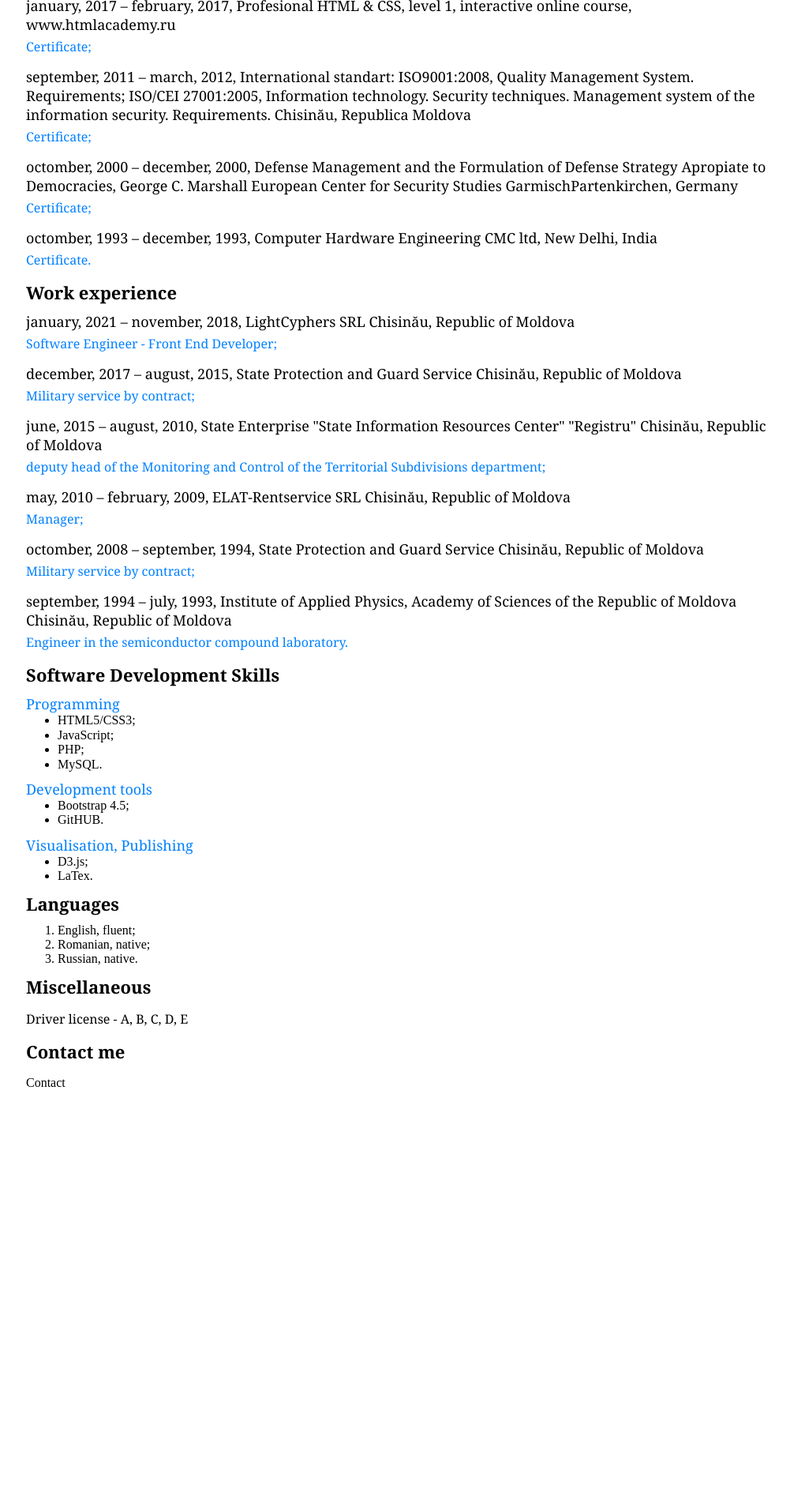
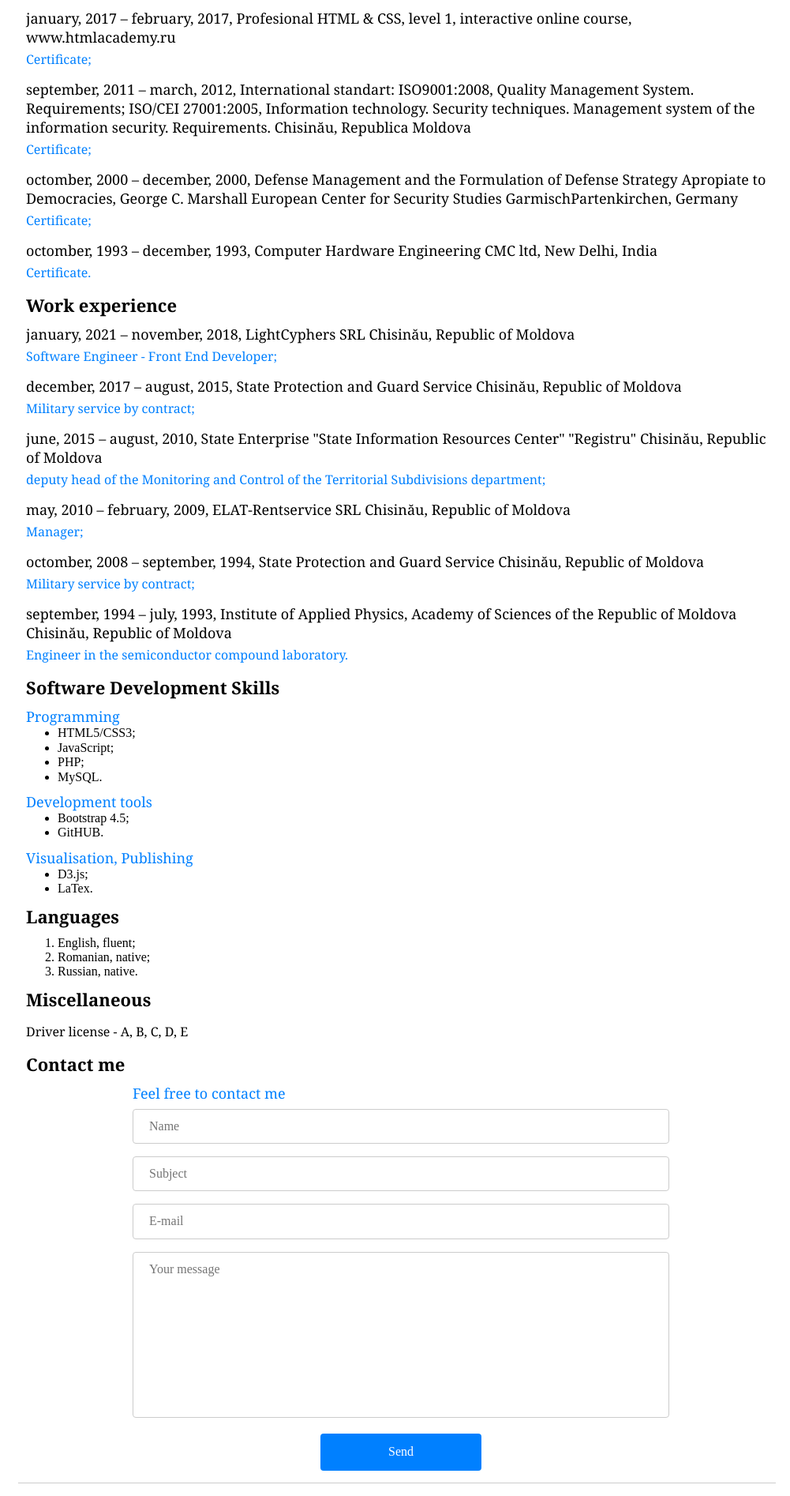
Before and after one commit to miorita69/my-cv, a PHP site: page /index.html in a window 1280 px wide. Shown: the part 1206-3100 px from the top of the page at 79% size, without its empty margins (137-1138 px from the left). Before the commit the page ends 2582 px from the top, so only its background shows below. Run offline with PHP 8.4, Linux system fonts and the light colour scheme.

Commit message:
Finished the html footer block script. Customized the stylisation of the footer block. Added delimitation line between header and main blocks.

```diff
--- a/css/styles.css
+++ b/css/styles.css
@@ -34,7 +34,7 @@ header p {
     text-align: center;
 }
 
-header p:last-child {
+.slogan {
     margin: 20px 0 0 0;
 }
 
@@ -130,7 +130,8 @@ header ul li a {
 #education p,
 #additional-education p,
 #work-experience p,
-#miscellaneous p {
+#miscellaneous p,
+#contact p {
     margin: 0;
     padding: 0;
     font: normal normal 400 16px Georgia, "Times New Roman", serif;
@@ -150,6 +151,78 @@ header ul li a {
     margin: 0;
 }
 
-#skills h3 {
+#skills h3,
+#contact h3 {
     color: #0080ff;
 }
+
+#contact article {
+    margin: 0 auto;
+    max-width: 680px;
+
+    /*border: 1px solid magenta;*/
+}
+
+#contact input,
+#contact textarea {
+    width: 340px;
+}
+
+#contact input[type=text],
+#contact input[type=email],
+#contact textarea {
+    width: 100%;
+    padding: 12px 20px;
+    margin: 8px 0;
+    display: inline-block;
+    border: 1px solid #ccc;
+    border-radius: 4px;
+    box-sizing: border-box;
+}
+
+#contact input[type=submit] {
+    width: 30%;
+    display: block;
+    background-color: #0080ff;
+    color: white;
+    padding: 14px 20px;
+    margin: 8px auto;
+    border: none;
+    border-radius: 4px;
+    cursor: pointer;
+}
+
+#contact input[type=submit]:hover {
+    color: #000000;
+    background-color: rgba(0, 128, 255, 0.5);
+}
+#contact input[type=submit]:focus {
+    color: #000000;
+    background-color: rgba(0, 128, 255, 0.5);
+}
+
+#contact article {
+    border-radius: 5px;
+    /*background-color: rgba(0, 128, 255, 0.05);*/
+    padding: 0;
+}
+
+#contact textarea {
+    resize: none;
+    overflow: auto;
+}
+
+header hr,
+footer hr {
+    margin: 15px 0;
+    border: none;
+    border-top: 1px solid #ccc;
+ }
+
+ footer h2:last-child {
+    text-align: center;
+ }
+
+ footer h2:last-child span {
+    color: #0080ff;
+}
--- a/index.html
+++ b/index.html
@@ -36,7 +36,8 @@
                 </a>
             </li>
         </ul>
-        <p>Make the change that you want to see around !</p>
+        <p class="slogan">Make the change that you want to see around !</p>
+        <hr>
     </header>
 
     <main>
@@ -213,8 +214,19 @@
     <footer>
         <section id="contact">
             <h2>Contact me</h2>
-            <p>Contact</p>
+            <article>
+                <h3>Feel free to contact me</h3>
+                <form action="##" method="get">
+                    <input type="text" name="name" placeholder="Name" /><br />
+                    <input type="text" name="subject" placeholder="Subject" /><br />
+                    <input type="email" name="user_email" placeholder="E-mail" /><br />
+                    <textarea name="message_text" placeholder="Your message" cols="30" rows="10"></textarea><br />
+                    <input type="submit" value="Send" />
+                </form>
+            </article>
         </section>
+        <hr>
+        <h2><span>Mircea CĂLIN</span>, software developer</h2>
     </footer>
 
 </body>
```
